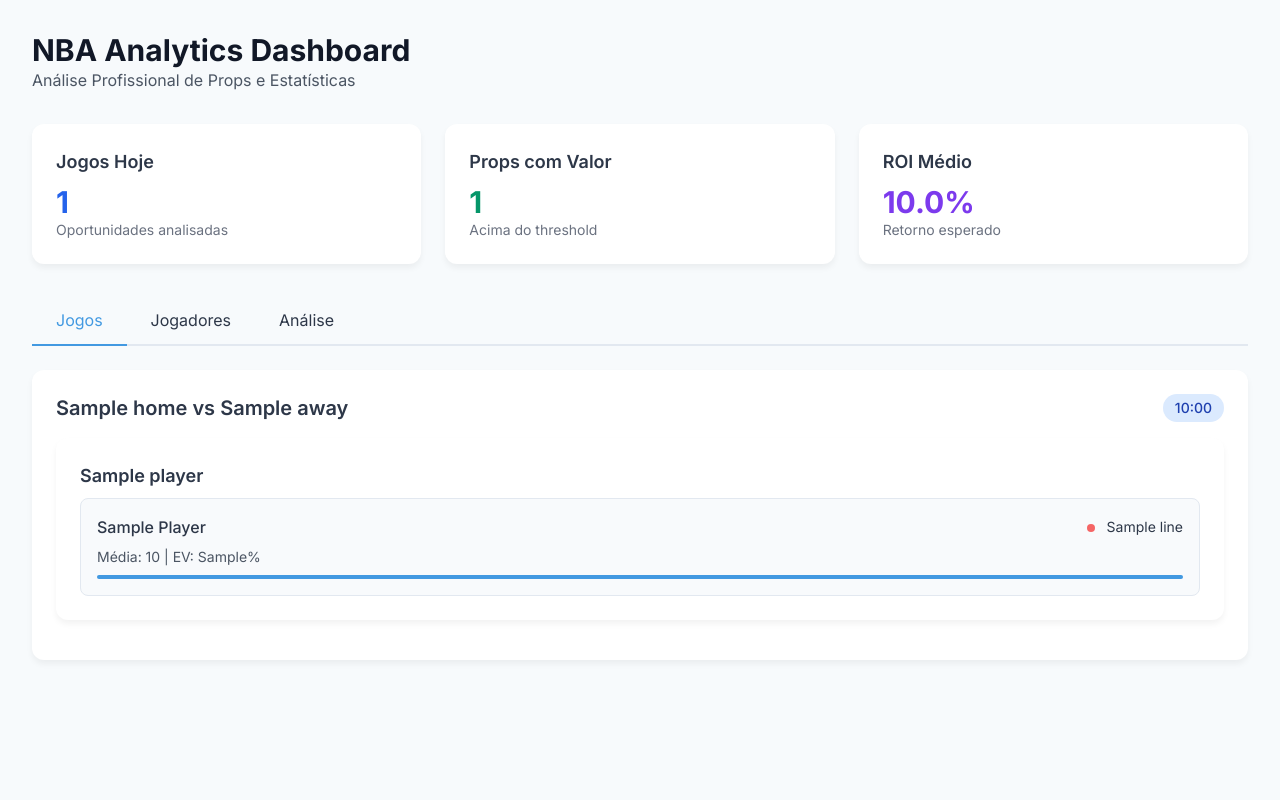
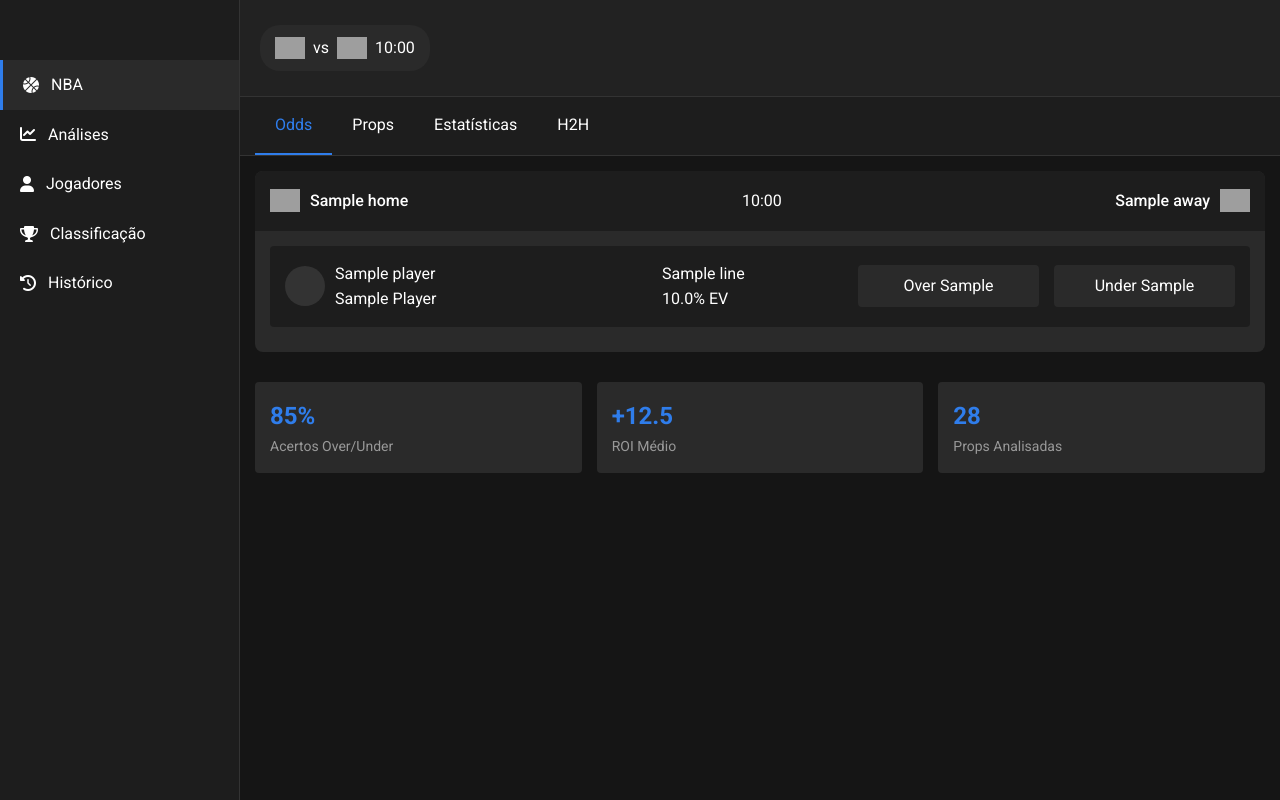
Before and after one commit to fofomatad/odds_analysis_system2, a Python web app: template templates/index.html in a window 1280 px wide. Run offline with Jinja, Linux system fonts and the light colour scheme; the template is opened without the code that fills it: most values are stand-ins (such as "Sample title", 1, 10 or a date in 2020); some libraries are stand-ins or nearby versions; grey boxes are pictures that could not be loaded.

Commit message:
Update index.html

```diff
--- a/templates/index.html
+++ b/templates/index.html
@@ -1,337 +1,388 @@
 <!DOCTYPE html>
 <html>
 <head>
-    <title>NBA Analytics Dashboard</title>
-    <link href="https://fonts.googleapis.com/css2?family=Inter:wght@400;500;600;700&display=swap" rel="stylesheet">
-    <link href="https://cdn.jsdelivr.net/npm/tailwindcss@2.2.19/dist/tailwind.min.css" rel="stylesheet">
-    <script src="https://cdn.plot.ly/plotly-latest.min.js"></script>
+    <title>NBA Analytics Hub</title>
+    <link href="https://fonts.googleapis.com/css2?family=Roboto:wght@400;500;700&display=swap" rel="stylesheet">
+    <link href="https://cdnjs.cloudflare.com/ajax/libs/font-awesome/6.0.0/css/all.min.css" rel="stylesheet">
     <style>
         :root {
-            --primary-color: #1a365d;
-            --secondary-color: #2d3748;
-            --accent-color: #4299e1;
-            --success-color: #48bb78;
-            --warning-color: #ecc94b;
-            --danger-color: #f56565;
+            --primary-bg: #151515;
+            --secondary-bg: #1d1d1d;
+            --header-bg: #222222;
+            --card-bg: #2a2a2a;
+            --accent-color: #2f7deb;
+            --text-primary: #ffffff;
+            --text-secondary: #999999;
+            --border-color: #333333;
+            --success-color: #30c563;
+            --warning-color: #f0c419;
+            --danger-color: #e74c3c;
+        }
+
+        * {
+            margin: 0;
+            padding: 0;
+            box-sizing: border-box;
         }
 
         body {
-            font-family: 'Inter', sans-serif;
-            background-color: #f7fafc;
-            color: #2d3748;
+            font-family: 'Roboto', sans-serif;
+            background-color: var(--primary-bg);
+            color: var(--text-primary);
+            line-height: 1.6;
+            display: flex;
         }
 
-        .dashboard-container {
-            max-width: 1600px;
-            margin: 0 auto;
-            padding: 2rem;
+        /* Menu Lateral (estilo SofaScore) */
+        .sidebar {
+            width: 240px;
+            background-color: var(--secondary-bg);
+            height: 100vh;
+            position: fixed;
+            left: 0;
+            top: 0;
+            border-right: 1px solid var(--border-color);
+            padding-top: 60px;
         }
 
-        .stats-grid {
-            display: grid;
-            grid-template-columns: repeat(auto-fit, minmax(300px, 1fr));
-            gap: 1.5rem;
-            margin-bottom: 2rem;
+        .sidebar-menu {
+            list-style: none;
         }
 
-        .stat-card {
-            background: white;
-            border-radius: 0.75rem;
-            padding: 1.5rem;
-            box-shadow: 0 4px 6px rgba(0, 0, 0, 0.05);
-            transition: transform 0.2s;
+        .sidebar-menu li {
+            padding: 12px 20px;
+            cursor: pointer;
+            display: flex;
+            align-items: center;
+            gap: 12px;
         }
 
-        .stat-card:hover {
-            transform: translateY(-2px);
+        .sidebar-menu li:hover {
+            background-color: var(--card-bg);
         }
 
-        .games-container {
-            display: grid;
-            grid-template-columns: repeat(auto-fit, minmax(400px, 1fr));
-            gap: 1.5rem;
-            margin-bottom: 2rem;
+        .sidebar-menu li.active {
+            background-color: var(--card-bg);
+            border-left: 3px solid var(--accent-color);
         }
 
-        .game-card {
-            background: white;
-            border-radius: 0.75rem;
-            padding: 1.5rem;
-            box-shadow: 0 4px 6px rgba(0, 0, 0, 0.05);
+        /* Conteúdo Principal */
+        .main-content {
+            margin-left: 240px;
+            flex: 1;
+            min-height: 100vh;
         }
 
-        .player-stats {
-            background: white;
-            border-radius: 0.75rem;
-            padding: 1.5rem;
-            margin-bottom: 1.5rem;
-            box-shadow: 0 4px 6px rgba(0, 0, 0, 0.05);
+        /* Cabeçalho (estilo SofaScore) */
+        .header {
+            background-color: var(--header-bg);
+            padding: 15px 20px;
+            border-bottom: 1px solid var(--border-color);
+            position: sticky;
+            top: 0;
+            z-index: 100;
         }
 
-        .trend-positive {
-            color: var(--success-color);
+        .upcoming-games {
+            display: flex;
+            gap: 15px;
+            overflow-x: auto;
+            padding: 10px 0;
         }
 
-        .trend-negative {
-            color: var(--danger-color);
+        .game-pill {
+            background-color: var(--card-bg);
+            padding: 8px 15px;
+            border-radius: 20px;
+            white-space: nowrap;
+            cursor: pointer;
+            display: flex;
+            align-items: center;
+            gap: 8px;
         }
 
-        .nav-tabs {
-            display: flex;
-            border-bottom: 2px solid #e2e8f0;
-            margin-bottom: 1.5rem;
+        .game-pill:hover {
+            background-color: var(--accent-color);
         }
 
-        .nav-tab {
-            padding: 0.75rem 1.5rem;
+        /* Cards de Jogos (estilo SofaScore) */
+        .game-card {
+            background-color: var(--card-bg);
+            margin: 15px;
+            border-radius: 8px;
+            overflow: hidden;
+        }
+
+        .game-header {
+            padding: 15px;
+            background-color: var(--secondary-bg);
+            display: flex;
+            justify-content: space-between;
+            align-items: center;
+        }
+
+        .team-info {
+            display: flex;
+            align-items: center;
+            gap: 10px;
+        }
+
+        .team-logo {
+            width: 30px;
+            height: 30px;
+            object-fit: contain;
+        }
+
+        .team-name {
+            font-weight: 500;
+        }
+
+        /* Abas (estilo SofaScore) */
+        .tabs {
+            display: flex;
+            background-color: var(--secondary-bg);
+            padding: 0 15px;
+            border-bottom: 1px solid var(--border-color);
+        }
+
+        .tab {
+            padding: 15px 20px;
             cursor: pointer;
             border-bottom: 2px solid transparent;
-            margin-bottom: -2px;
-            transition: all 0.2s;
         }
 
-        .nav-tab.active {
+        .tab.active {
             border-bottom-color: var(--accent-color);
             color: var(--accent-color);
         }
 
-        .prop-grid {
-            display: grid;
-            grid-template-columns: repeat(auto-fit, minmax(250px, 1fr));
-            gap: 1rem;
+        /* Props e Odds */
+        .props-container {
+            padding: 15px;
         }
 
         .prop-card {
-            background: #f8fafc;
-            border-radius: 0.5rem;
-            padding: 1rem;
-            border: 1px solid #e2e8f0;
+            background-color: var(--secondary-bg);
+            padding: 15px;
+            margin-bottom: 10px;
+            border-radius: 4px;
+            display: grid;
+            grid-template-columns: 2fr 1fr 1fr 1fr;
+            gap: 15px;
+            align-items: center;
         }
 
-        .value-indicator {
-            width: 8px;
-            height: 8px;
-            border-radius: 50%;
-            display: inline-block;
-            margin-right: 0.5rem;
+        .prop-player {
+            display: flex;
+            align-items: center;
+            gap: 10px;
         }
 
-        .value-high {
-            background-color: var(--success-color);
+        .player-avatar {
+            width: 40px;
+            height: 40px;
+            border-radius: 50%;
+            background-color: var(--border-color);
         }
 
-        .value-medium {
-            background-color: var(--warning-color);
+        .odds-button {
+            background-color: var(--card-bg);
+            padding: 8px;
+            border-radius: 4px;
+            text-align: center;
+            cursor: pointer;
+            transition: background-color 0.2s;
         }
 
-        .value-low {
-            background-color: var(--danger-color);
+        .odds-button:hover {
+            background-color: var(--accent-color);
         }
 
-        .progress-bar {
-            height: 4px;
-            background: #e2e8f0;
-            border-radius: 2px;
-            overflow: hidden;
+        /* Estatísticas (estilo SofaScore) */
+        .stats-grid {
+            display: grid;
+            grid-template-columns: repeat(auto-fit, minmax(200px, 1fr));
+            gap: 15px;
+            padding: 15px;
         }
 
-        .progress-fill {
-            height: 100%;
-            background: var(--accent-color);
-            transition: width 0.3s ease;
+        .stat-card {
+            background-color: var(--card-bg);
+            padding: 15px;
+            border-radius: 4px;
         }
 
-        .player-card {
-            background: white;
-            border-radius: 0.75rem;
-            padding: 1.5rem;
-            margin-bottom: 1rem;
-            box-shadow: 0 4px 6px rgba(0, 0, 0, 0.05);
-            cursor: pointer;
-            transition: transform 0.2s;
+        .stat-value {
+            font-size: 24px;
+            font-weight: 700;
+            color: var(--accent-color);
         }
 
-        .player-card:hover {
-            transform: translateY(-2px);
+        .stat-label {
+            color: var(--text-secondary);
+            font-size: 14px;
         }
 
-        .chart-container {
-            height: 300px;
-            margin-bottom: 1.5rem;
+        /* Responsividade */
+        @media (max-width: 768px) {
+            .sidebar {
+                width: 60px;
             }
 
-        @media (max-width: 768px) {
-            .dashboard-container {
-                padding: 1rem;
+            .sidebar-menu span {
+                display: none;
             }
 
-            .stats-grid {
-                grid-template-columns: 1fr;
+            .main-content {
+                margin-left: 60px;
             }
 
-            .games-container {
-                grid-template-columns: 1fr;
+            .prop-card {
+                grid-template-columns: 1fr 1fr;
             }
         }
     </style>
 </head>
 <body>
-    <div class="dashboard-container">
-        <header class="mb-8">
-            <h1 class="text-3xl font-bold text-gray-900">NBA Analytics Dashboard</h1>
-            <p class="text-gray-600">Análise Profissional de Props e Estatísticas</p>
+    <!-- Menu Lateral (estilo SofaScore) -->
+    <nav class="sidebar">
+        <ul class="sidebar-menu">
+            <li class="active">
+                <i class="fas fa-basketball-ball"></i>
+                <span>NBA</span>
+            </li>
+            <li>
+                <i class="fas fa-chart-line"></i>
+                <span>Análises</span>
+            </li>
+            <li>
+                <i class="fas fa-user"></i>
+                <span>Jogadores</span>
+            </li>
+            <li>
+                <i class="fas fa-trophy"></i>
+                <span>Classificação</span>
+            </li>
+            <li>
+                <i class="fas fa-history"></i>
+                <span>Histórico</span>
+            </li>
+        </ul>
+    </nav>
+
+    <!-- Conteúdo Principal -->
+    <main class="main-content">
+        <!-- Cabeçalho com Próximos Jogos -->
+        <header class="header">
+            <div class="upcoming-games">
+                {% for game in games %}
+                <div class="game-pill">
+                    <img src="/static/logos/{{ game.home.lower().replace(' ', '_') }}.png" class="team-logo" alt="{{ game.home }}">
+                    <span>vs</span>
+                    <img src="/static/logos/{{ game.away.lower().replace(' ', '_') }}.png" class="team-logo" alt="{{ game.away }}">
+                    <span>{{ game.time.strftime('%H:%M') }}</span>
+                </div>
+                {% endfor %}
+            </div>
         </header>
 
-        <div class="stats-grid">
-            <div class="stat-card">
-                <h3 class="text-lg font-semibold mb-2">Jogos Hoje</h3>
-                <div class="text-3xl font-bold text-blue-600">{{ games|length }}</div>
-                <div class="text-sm text-gray-500">Oportunidades analisadas</div>
+        <!-- Abas -->
+        <div class="tabs">
+            <div class="tab active">Odds</div>
+            <div class="tab">Props</div>
+            <div class="tab">Estatísticas</div>
+            <div class="tab">H2H</div>
         </div>
-            <div class="stat-card">
-                <h3 class="text-lg font-semibold mb-2">Props com Valor</h3>
-                <div class="text-3xl font-bold text-green-600">{{ opportunities|length }}</div>
-                <div class="text-sm text-gray-500">Acima do threshold</div>
+
+        <!-- Jogos e Props -->
+        {% for game in games %}
+        <div class="game-card">
+            <div class="game-header">
+                <div class="team-info">
+                    <img src="/static/logos/{{ game.home.lower().replace(' ', '_') }}.png" class="team-logo" alt="{{ game.home }}">
+                    <span class="team-name">{{ game.home }}</span>
                 </div>
-            <div class="stat-card">
-                <h3 class="text-lg font-semibold mb-2">ROI Médio</h3>
-                <div class="text-3xl font-bold text-purple-600">{{ "%.1f"|format(games|map(attribute='value_bet')|list|sum / games|length) }}%</div>
-                <div class="text-sm text-gray-500">Retorno esperado</div>
+                <div class="game-time">
+                    {% if game.status == 'Ao Vivo' %}
+                    <span class="live-badge">AO VIVO</span>
+                    {% else %}
+                    {{ game.time.strftime('%H:%M') }}
+                    {% endif %}
+                </div>
+                <div class="team-info">
+                    <span class="team-name">{{ game.away }}</span>
+                    <img src="/static/logos/{{ game.away.lower().replace(' ', '_') }}.png" class="team-logo" alt="{{ game.away }}">
                 </div>
             </div>
 
-        <div class="nav-tabs">
-            <div class="nav-tab active" onclick="showTab('games')">Jogos</div>
-            <div class="nav-tab" onclick="showTab('players')">Jogadores</div>
-            <div class="nav-tab" onclick="showTab('analysis')">Análise</div>
-        </div>
-
-        <div id="games-tab" class="tab-content">
-            <div class="games-container">
-                {% for game in games %}
-                <div class="game-card">
-                    <div class="flex justify-between items-center mb-4">
-                        <h3 class="text-xl font-semibold">{{ game.home }} vs {{ game.away }}</h3>
-                        <span class="text-sm font-medium px-3 py-1 bg-blue-100 text-blue-800 rounded-full">
-                            {{ game.time.strftime('%H:%M') }}
-                        </span>
-                    </div>
-
+            <div class="props-container">
                 {% for player, props in game.props.items() %}
-                    <div class="player-card" onclick="showPlayerDetails('{{ player }}')">
-                        <h4 class="text-lg font-semibold mb-2">{{ player }}</h4>
-                        <div class="prop-grid">
                 {% for prop_type, prop_data in props.items() %}
                 <div class="prop-card">
-                                <div class="flex justify-between items-center mb-2">
-                                    <span class="font-medium">{{ prop_type|title }}</span>
-                                    <span class="text-sm">
-                                        <span class="value-indicator {{ 'value-high' if prop_data.analysis.ev > 10 else 'value-medium' if prop_data.analysis.ev > 5 else 'value-low' }}"></span>
-                                        {{ prop_data.line }}
-                                    </span>
-                                </div>
-                                <div class="text-sm text-gray-600 mb-2">
-                                    Média: {{ prop_data.avg }} | EV: {{ prop_data.analysis.ev }}%
-                                </div>
-                                <div class="progress-bar">
-                                    <div class="progress-fill" style="width: {{ prop_data.analysis.confidence }}%"></div>
+                    <div class="prop-player">
+                        <div class="player-avatar"></div>
+                        <div>
+                            <div class="player-name">{{ player }}</div>
+                            <div class="prop-type">{{ prop_type|title }}</div>
                         </div>
                     </div>
+                    <div class="prop-line">
+                        <div class="prop-value">{{ prop_data.line }}</div>
+                        <div class="prop-trend {{ 'trend-up' if prop_data.analysis.ev > 5 else 'trend-down' }}">
+                            {{ "%.1f"|format(prop_data.analysis.ev) }}% EV
+                        </div>
+                    </div>
+                    <div class="odds-button">
+                        Over {{ prop_data.over_odds }}
+                    </div>
+                    <div class="odds-button">
+                        Under {{ prop_data.under_odds }}
+                    </div>
+                </div>
+                {% endfor %}
                 {% endfor %}
             </div>
         </div>
         {% endfor %}
+
+        <!-- Estatísticas -->
+        <div class="stats-grid">
+            <div class="stat-card">
+                <div class="stat-value">85%</div>
+                <div class="stat-label">Acertos Over/Under</div>
             </div>
-                {% endfor %}
+            <div class="stat-card">
+                <div class="stat-value">+12.5</div>
+                <div class="stat-label">ROI Médio</div>
+            </div>
+            <div class="stat-card">
+                <div class="stat-value">28</div>
+                <div class="stat-label">Props Analisadas</div>
             </div>
         </div>
-
-        <div id="players-tab" class="tab-content hidden">
-            <div class="player-stats">
-                <h3 class="text-xl font-semibold mb-4">Análise de Jogadores</h3>
-                <div class="chart-container" id="player-chart"></div>
-                <div class="grid grid-cols-1 md:grid-cols-2 gap-4">
-                    <!-- Estatísticas detalhadas do jogador serão carregadas aqui -->
-                </div>
-            </div>
-        </div>
-
-        <div id="analysis-tab" class="tab-content hidden">
-            <div class="player-stats">
-                <h3 class="text-xl font-semibold mb-4">Análise de Tendências</h3>
-                <div class="chart-container" id="trends-chart"></div>
-                <!-- Análises adicionais serão carregadas aqui -->
-            </div>
-        </div>
-    </div>
+    </main>
 
     <script>
-        function showTab(tabName) {
-            // Esconde todas as tabs
-            document.querySelectorAll('.tab-content').forEach(tab => {
-                tab.classList.add('hidden');
+        // Alternar entre abas
+        document.querySelectorAll('.tab').forEach(tab => {
+            tab.addEventListener('click', () => {
+                document.querySelectorAll('.tab').forEach(t => t.classList.remove('active'));
+                tab.classList.add('active');
+            });
         });
 
-            // Remove classe active de todas as tabs
-            document.querySelectorAll('.nav-tab').forEach(tab => {
-                tab.classList.remove('active');
+        // Alternar itens do menu
+        document.querySelectorAll('.sidebar-menu li').forEach(item => {
+            item.addEventListener('click', () => {
+                document.querySelectorAll('.sidebar-menu li').forEach(i => i.classList.remove('active'));
+                item.classList.add('active');
+            });
         });
 
-            // Mostra a tab selecionada
-            document.getElementById(tabName + '-tab').classList.remove('hidden');
-
-            // Adiciona classe active na tab clicada
-            event.target.classList.add('active');
-        }
-
-        function showPlayerDetails(playerName) {
-            // Implementar visualização detalhada do jogador
-            console.log('Mostrar detalhes do jogador:', playerName);
-        }
-
-        // Atualiza a página a cada minuto
-        setInterval(function() {
+        // Atualização automática
+        setInterval(() => {
             location.reload();
         }, 60000);
-
-        // Exemplo de gráfico com Plotly
-        const playerData = {
-            x: ['Pontos', 'Rebotes', 'Assistências'],
-            y: [25.5, 7.5, 6.5],
-            type: 'bar',
-            marker: {
-                color: '#4299e1'
-            }
-        };
-
-        Plotly.newPlot('player-chart', [playerData], {
-            margin: { t: 20, r: 20, l: 40, b: 40 },
-            paper_bgcolor: 'rgba(0,0,0,0)',
-            plot_bgcolor: 'rgba(0,0,0,0)',
-            yaxis: {
-                gridcolor: '#e2e8f0'
-            }
-        });
-
-        // Exemplo de gráfico de tendências
-        const trendsData = {
-            x: ['Jan', 'Fev', 'Mar', 'Abr', 'Mai'],
-            y: [65, 70, 68, 72, 75],
-            type: 'scatter',
-            mode: 'lines+markers',
-            line: {
-                color: '#48bb78'
-            }
-        };
-
-        Plotly.newPlot('trends-chart', [trendsData], {
-            margin: { t: 20, r: 20, l: 40, b: 40 },
-            paper_bgcolor: 'rgba(0,0,0,0)',
-            plot_bgcolor: 'rgba(0,0,0,0)',
-            yaxis: {
-                gridcolor: '#e2e8f0'
-            }
-        });
     </script>
 </body>
 </html>
```
Lines whose indentation alone changed are shown as unchanged.
